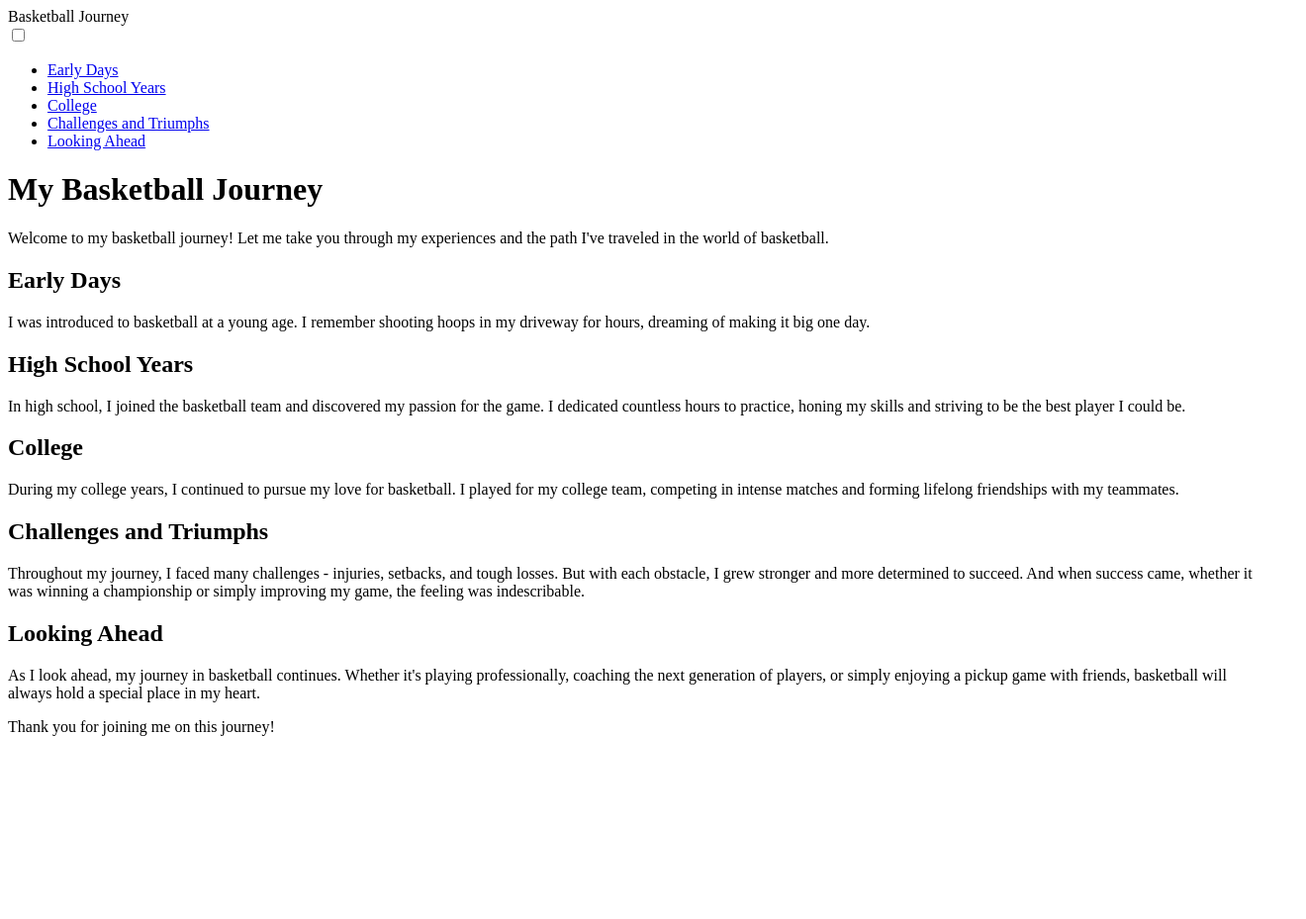
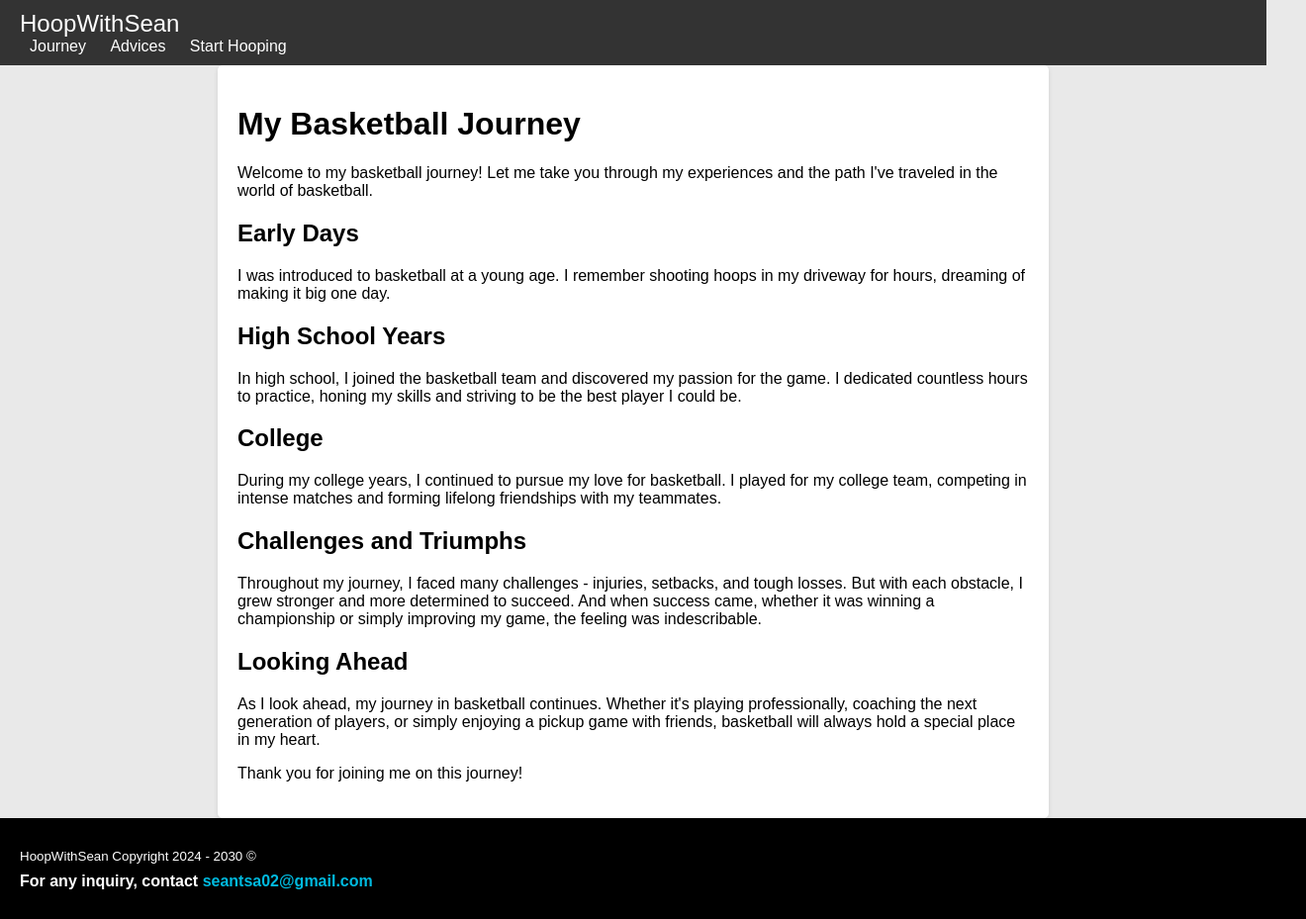
Before and after one commit to seantan02/hoopWithSean, a plain HTML site: page public/index.html in a window 1280 px wide. Shown: the whole page at 99% size, 1320 px wide, since content can reach past the window. Before the commit the page ends 800 px from the top, so only its background shows below. Drawn offline with Linux system fonts and the light colour scheme.

Commit message:
First completed version with journey.html underdeveloping

```diff
--- a/public/css/style.css
+++ b/public/css/style.css
@@ -1,9 +1,11 @@
+/* Global Styles */
 body {
     font-family: Arial, sans-serif;
     margin: 0;
     padding: 0;
-    background-color: #f4f4f4;
+    background-color: #e9e9e9;
 }
+
 .container {
     max-width: 800px;
     margin: 0 auto;
@@ -12,11 +14,67 @@ body {
     border-radius: 5px;
     box-shadow: 0 2px 5px rgba(0, 0, 0, 0.1);
 }
-h1, h2 {
+
+/* Navigation Styles */
+nav {
+    background-color: #333;
+    color: #fff;
+    padding: 10px 20px;
+    display: flex;
+    justify-content: space-between;
+    align-items: center;
+}
+
+.logo {
+    font-size: 24px;
+}
+
+.menu {
+    list-style: none;
+    padding: 0;
+    margin: 0;
+}
+
+.menu li {
+    display: inline;
+}
+
+.menu li a {
+    color: #fff;
+    text-decoration: none;
+    padding: 10px;
+}
+/* Footer */
+footer{
+    color: white;
+    background-color: black;
+    width: 100%;
+    padding: 10px 20px;
+}
+footer a{
+    color: rgb(1, 186, 223);
+    text-decoration: none;
+}
+footer p{
+    display: flex;
+    flex-direction: column;
+    line-height: 25px;
+}
+/* Mobile Menu Styles */
+#mobile-menu {
+    width: 100%;
+    display: block;
     text-align: center;
-    color: #333;
 }
-p {
-    line-height: 1.6;
-    color: #666;
+#general-menu{
+    display: none;
 }
+
+@media screen and (min-width: 768px){
+    #mobile-menu {
+        display: none;
+    }
+    #general-menu{
+        display: block;
+    }
+}
--- a/public/index.html
+++ b/public/index.html
@@ -3,23 +3,30 @@
 <head>
     <meta charset="UTF-8">
     <meta name="viewport" content="width=device-width, initial-scale=1.0">
-    <title>My Basketball Journey</title>
-    <link rel="stylesheet" href="css/styles.css">
+    <title>Hoop with Sean</title>
+    <link rel="stylesheet" href="css/style.css">
 </head>
 <body>
     <nav>
-        <div class="logo">Basketball Journey</div>
-        <input type="checkbox" id="nav-toggle">
-        <label for="nav-toggle" class="nav-toggle-label"><span></span></label>
+        <div id="mobile-menu">
+            <div class="logo">HoopWithSean</div>
+            <br>
             <ul class="menu">
-            <li><a href="#early-days">Early Days</a></li>
-            <li><a href="#high-school-years">High School Years</a></li>
-            <li><a href="#college">College</a></li>
-            <li><a href="#challenges">Challenges and Triumphs</a></li>
-            <li><a href="#looking-ahead">Looking Ahead</a></li>
+                <li><a href="#early-days">Journey</a></li>
+                <li><a href="#high-school-years">Advices</a></li>
+                <li><a href="#college">Start Hooping</a></li>
             </ul>
+        </div>
+        <div id="general-menu">
+            <div class="logo">HoopWithSean</div>
+            <ul class="menu">
+                <li><a href="#early-days">Journey</a></li>
+                <li><a href="#high-school-years">Advices</a></li>
+                <li><a href="#college">Start Hooping</a></li>
+            </ul>
+        </div>
     </nav>
-
+    <main>
         <div class="container">
             <h1>My Basketball Journey</h1>
             <p>Welcome to my basketball journey! Let me take you through my experiences and the path I've traveled in the world of basketball.</p>
@@ -41,5 +48,12 @@
 
             <p>Thank you for joining me on this journey!</p>
         </div>
+    </main>
+    <footer>
+        <p>
+            <small>HoopWithSean Copyright 2024 - 2030 &copy;</small>
+            <b>For any inquiry, contact <a href="mailto:seantsa02@gmail.com">seantsa02@gmail.com</a></b>
+        </p>
+    </footer>
 </body>
 </html>
```
Also changed, not shown: public/journey.html (added, +42 -0 lines). Lines whose indentation alone changed are shown as unchanged.
